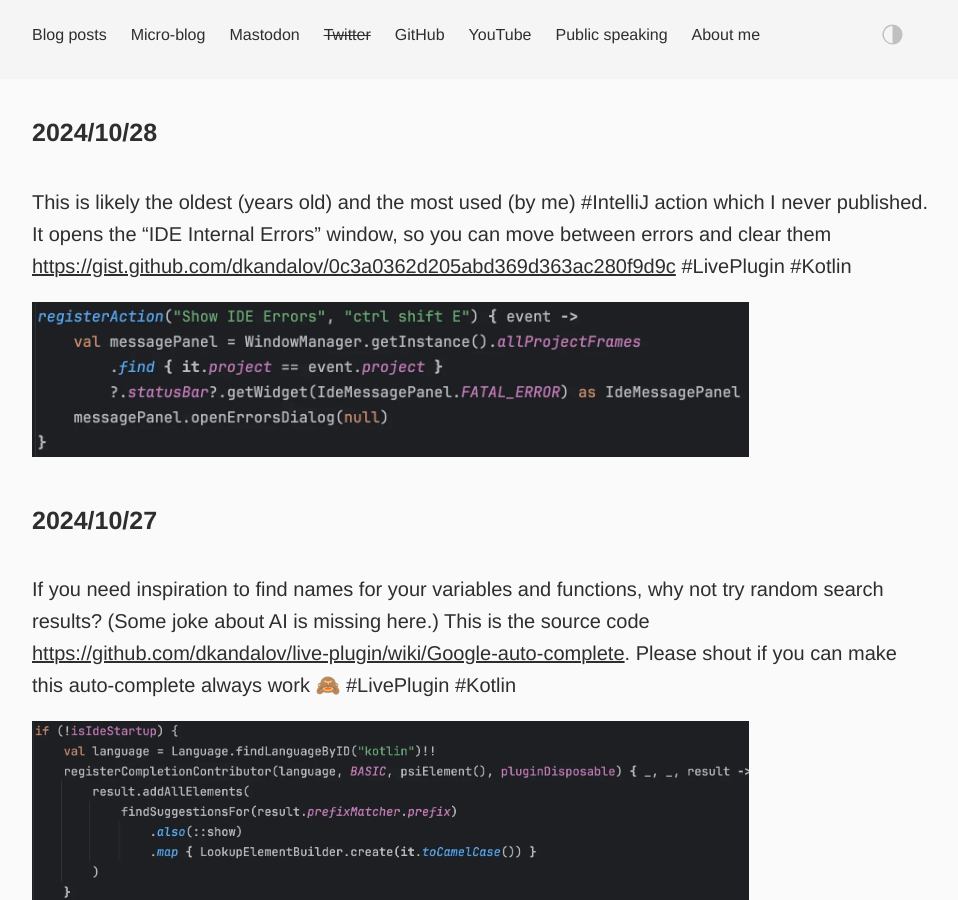
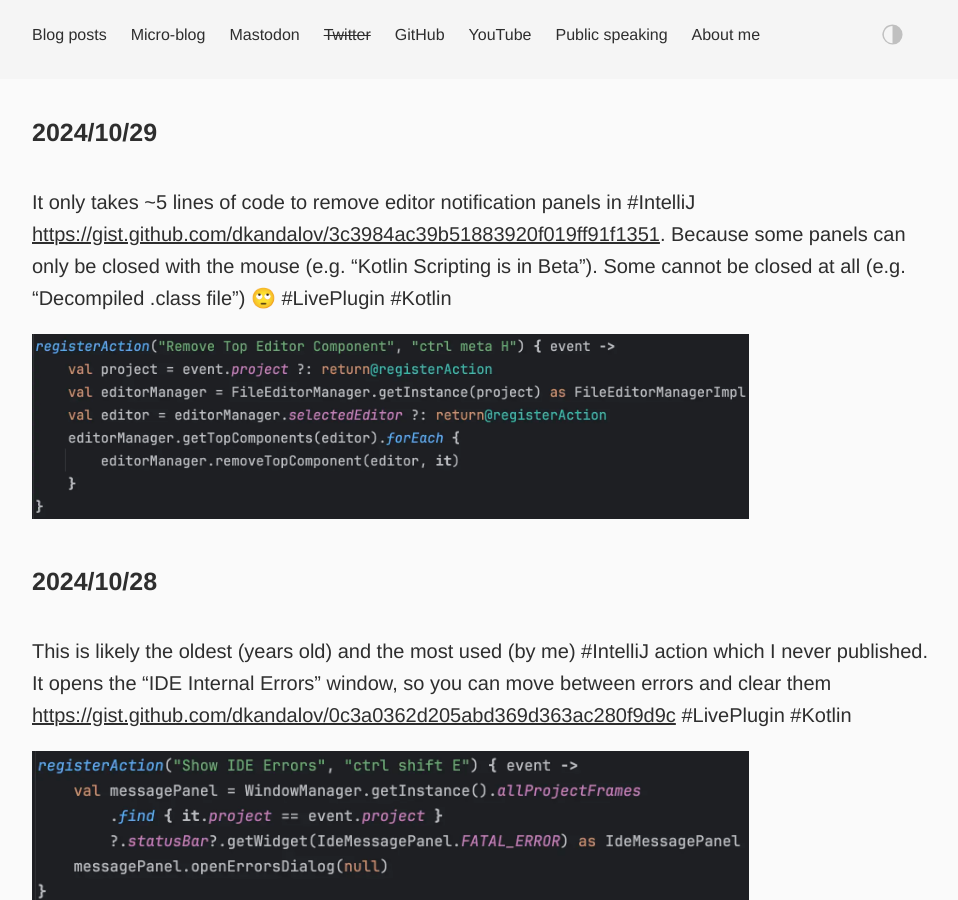
Before and after one commit to dkandalov/dkandalov.github.io, a Jekyll site: the page built from micro-blog.md, in a window 1280 px wide and 900 px high. Shown: the whole window, without its empty margins (160-1118 px from the left). Built offline with Jekyll 4.4.1, drawn with Linux system fonts in a browser that asks for light colours.

Commit message:
updated micro-blog

```diff
--- a/micro-blog.md
+++ b/micro-blog.md
@@ -2,6 +2,11 @@
 layout: post
 permalink: /micro-blog/
 ---
+
+#### 2024/10/29
+It only takes ~5 lines of code to remove editor notification panels in #IntelliJ <https://gist.github.com/dkandalov/3c3984ac39b51883920f019ff91f1351>. Because some panels can only be closed with the mouse (e.g. "Kotlin Scripting is in Beta"). Some cannot be closed at all (e.g. "Decompiled .class file") 🙄 #LivePlugin #Kotlin
+
+<img src="../assets/images/micro-blog/2024-10-29.webp" width="80%" height="80%"/>
 
 #### 2024/10/28
 This is likely the oldest (years old) and the most used (by me) #IntelliJ action which I never published. It opens the "IDE Internal Errors" window, so you can move between errors and clear them <https://gist.github.com/dkandalov/0c3a0362d205abd369d363ac280f9d9c> #LivePlugin #Kotlin
```
Also changed, not shown: assets/images/micro-blog/2024-10-29.webp (added).
